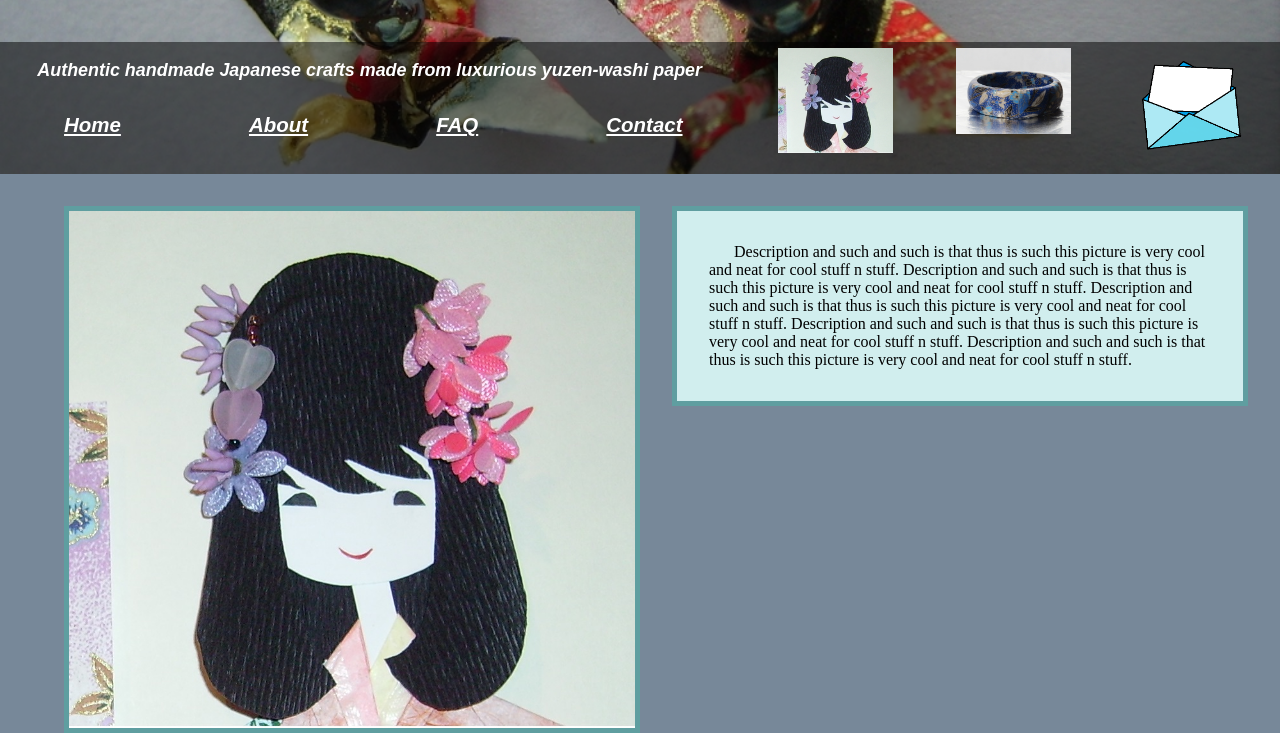
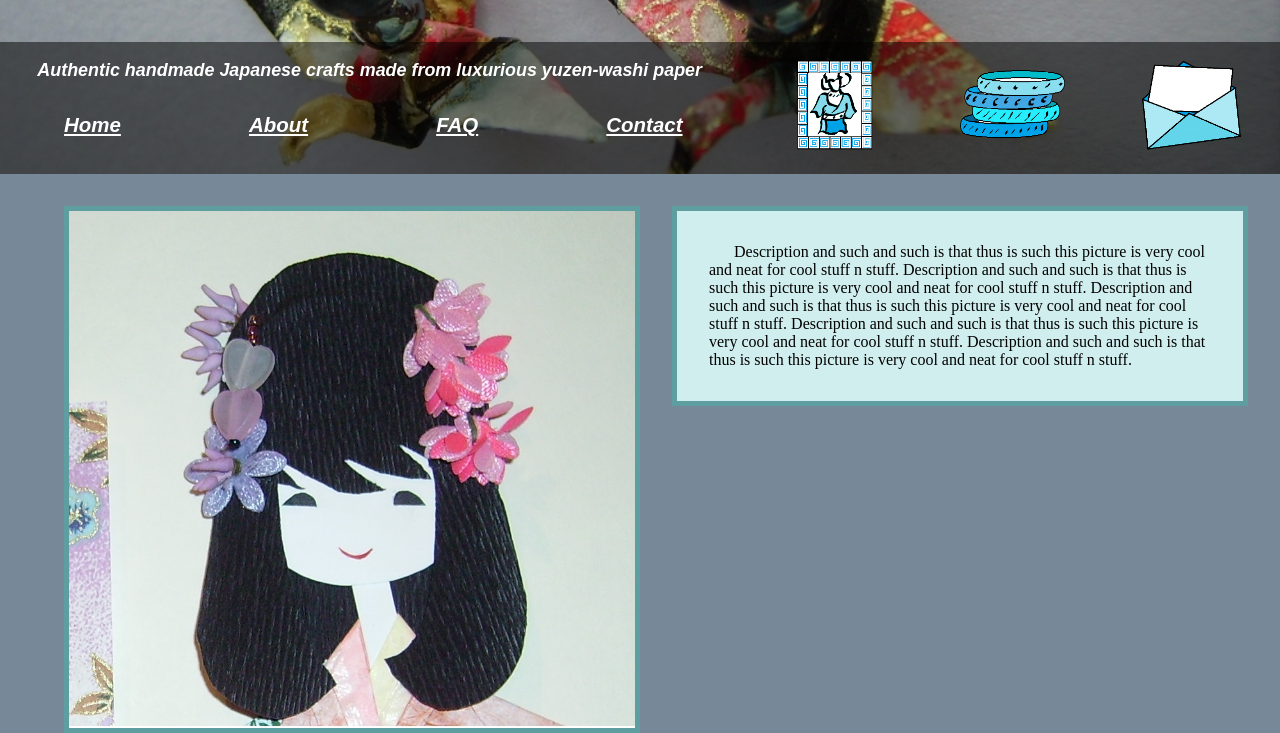
Before and after one commit to mikapup9moold/ECraft, a website: page framework/index.html in a window 1280 px wide. Shown: the part 137-870 px from the top of the page. Drawn offline with Linux system fonts and the light colour scheme.

Commit message:
Added clipart, will see if client likes the look.

```diff
--- a/framework/index.html
+++ b/framework/index.html
@@ -32,7 +32,7 @@
 		</div>
 		<div id="showcase" class="container">
 			<div ng-show="tab.isSet('Pictures')" class="above">Pictures Showcase</div>
-			<div ng-show="tab.isSet('Bangles')" class="above">Bangles Showcase</div>
+			<div ng-show="tab.isSet('Jewelry')" class="above">Bangles Showcase</div>
 			<div ng-show="tab.isSet('Greeting Cards')" class="above">Greeting Cards Showcase</div>
 		</div>
 		<div id="individual" class="container"></div>
--- a/framework/js/app.js
+++ b/framework/js/app.js
@@ -7,8 +7,8 @@
 			   	  		 "FAQ"     : 'faq.html',
 			 	  		 "Contact" : 'contact.html'
 		};
-		site.items = { "Pictures" : "images/menu1-200.jpg",
-				   		   "Bangles": "images/bang1-200.jpg",
+		site.items = { "Pictures" : "images/picture-menu-icon.png",
+				   		   "Jewelry": "images/jewelry-menu-icon.png",
 				   "Greeting Cards" : "images/gcard-menu-icon.png"
 		};
 
```
Also changed, not shown: framework/images/jewelry-menu-icon.png (added), framework/images/picture-menu-icon.png (added).
